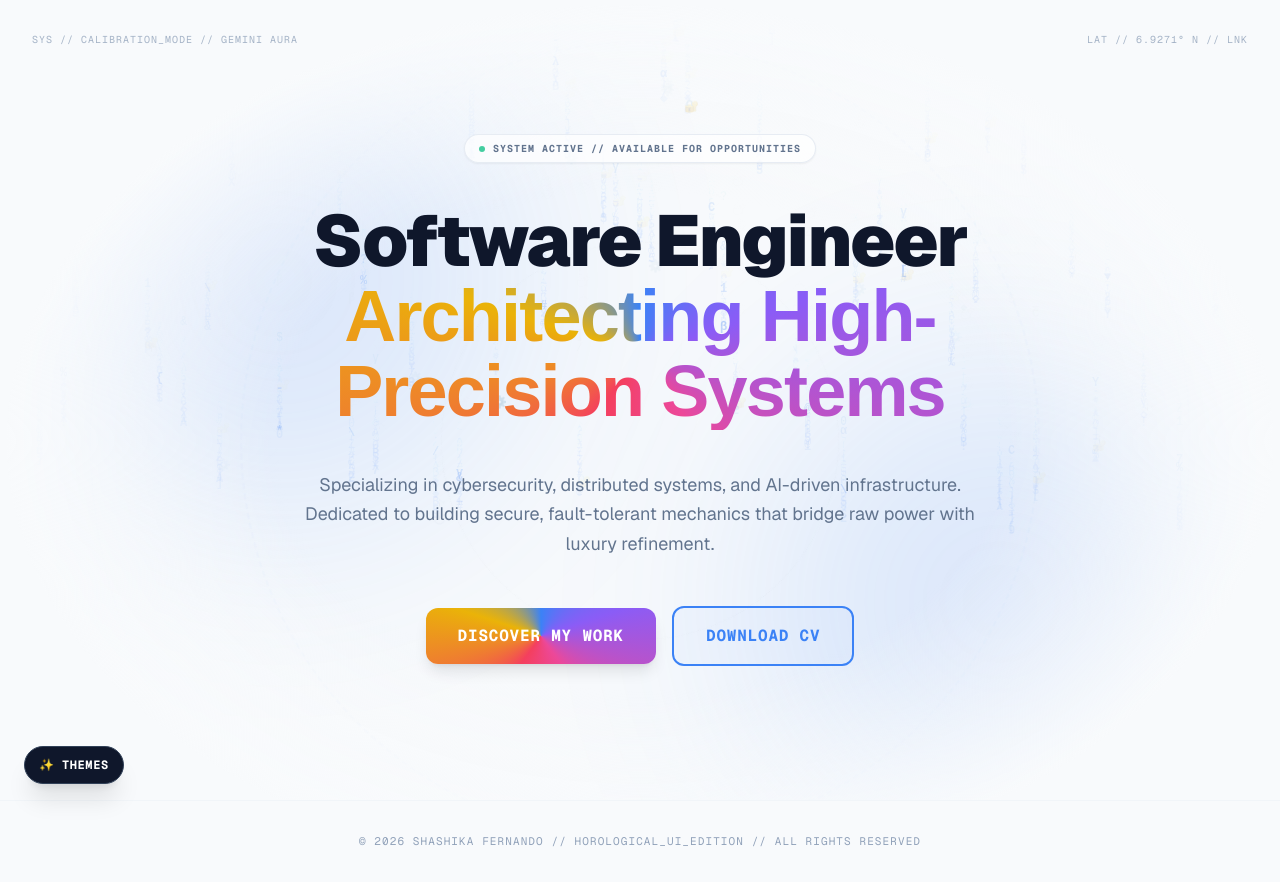
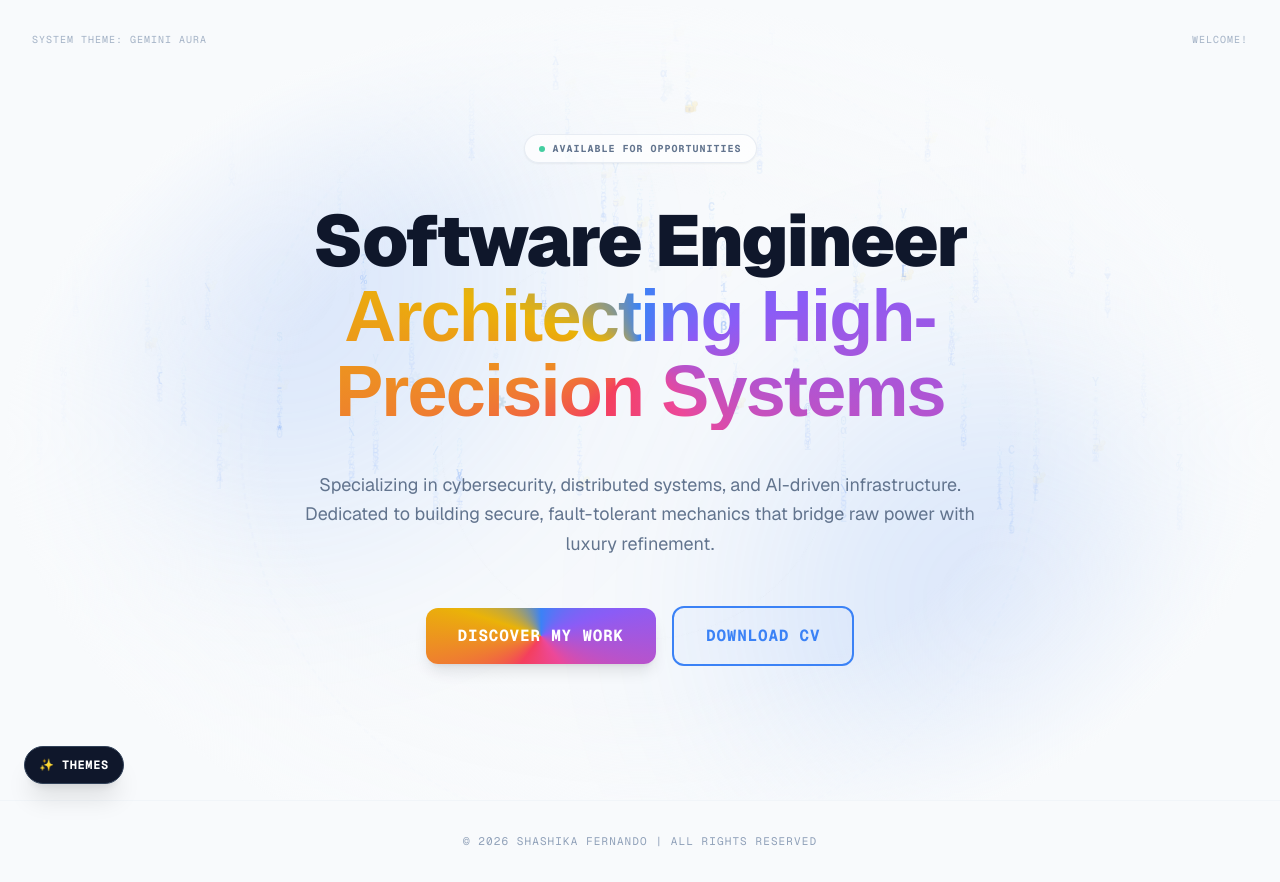
Before and after one commit to Shashika616/portfolio, a Next.js app: page / in a window 1280 px wide. Built offline with nearby package versions, Linux system fonts and the light colour scheme.

Commit message:
Landing page- tweaks 1

```diff
--- a/app/components/LandingPage.tsx
+++ b/app/components/LandingPage.tsx
@@ -174,10 +174,10 @@ export default function LandingPage({ onEnter }: { onEnter: () => void }) {
 
           {/* FAUX-TECHNICAL OVERLAY STAMPS */}
           <div className="hidden md:block fixed top-8 left-8 font-mono text-[10px] text-slate-400/80 tracking-widest z-40">
-            SYS // CALIBRATION_MODE // {activeTheme.name.toUpperCase()}
+            SYSTEM THEME: {activeTheme.name.toUpperCase()}
           </div>
           <div className="hidden md:block fixed top-8 right-8 font-mono text-[10px] text-slate-400/80 tracking-widest z-40">
-            LAT // 6.9271° N // LNK
+            WELCOME!
           </div>
 
           {/* ================= LOADING SCREEN TYPING LAYER INTERCEPTOR ================= */}
@@ -231,7 +231,7 @@ export default function LandingPage({ onEnter }: { onEnter: () => void }) {
                 <div className="inline-flex items-center gap-2 px-3.5 py-1.5 rounded-full border border-slate-200/80 bg-white/70 backdrop-blur-md shadow-xs">
                   <span className="w-1.5 h-1.5 rounded-full bg-emerald-500 animate-pulse" />
                   <span className="font-mono text-[10px] font-bold text-slate-500 uppercase tracking-widest">
-                    System Active // Available for Opportunities
+                     Available for Opportunities
                   </span>
                 </div>
 
@@ -300,7 +300,7 @@ export default function LandingPage({ onEnter }: { onEnter: () => void }) {
             <footer className="w-full py-8 px-4 border-t border-slate-100 bg-slate-50">
               <div className="max-w-7xl mx-auto text-center">
                 <p className="text-[11px] font-mono text-slate-400 uppercase tracking-widest">
-                  © {new Date().getFullYear()} Shashika Fernando // HOROLOGICAL_UI_EDITION // ALL RIGHTS RESERVED
+                  © {new Date().getFullYear()} Shashika Fernando | ALL RIGHTS RESERVED
                 </p>
               </div>
             </footer>
```
